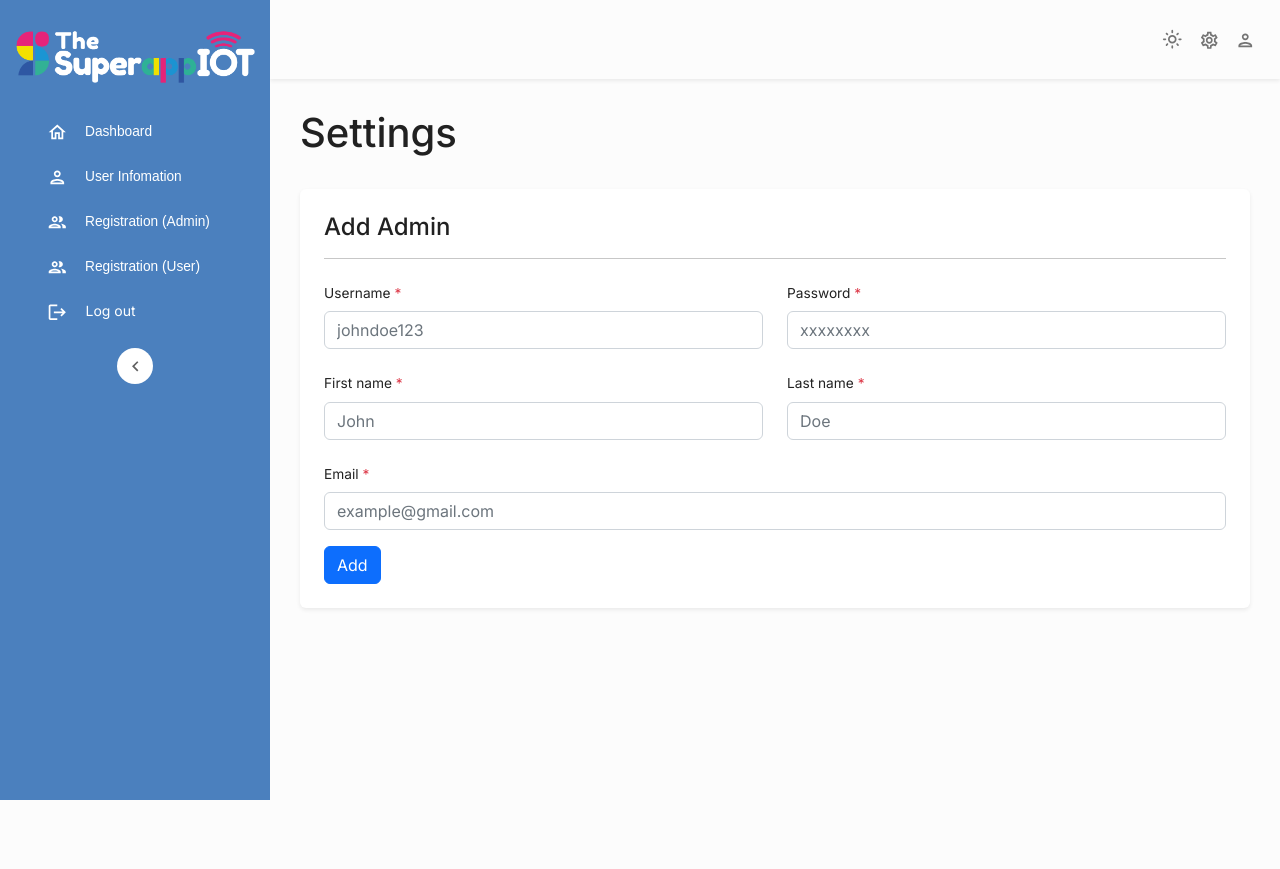
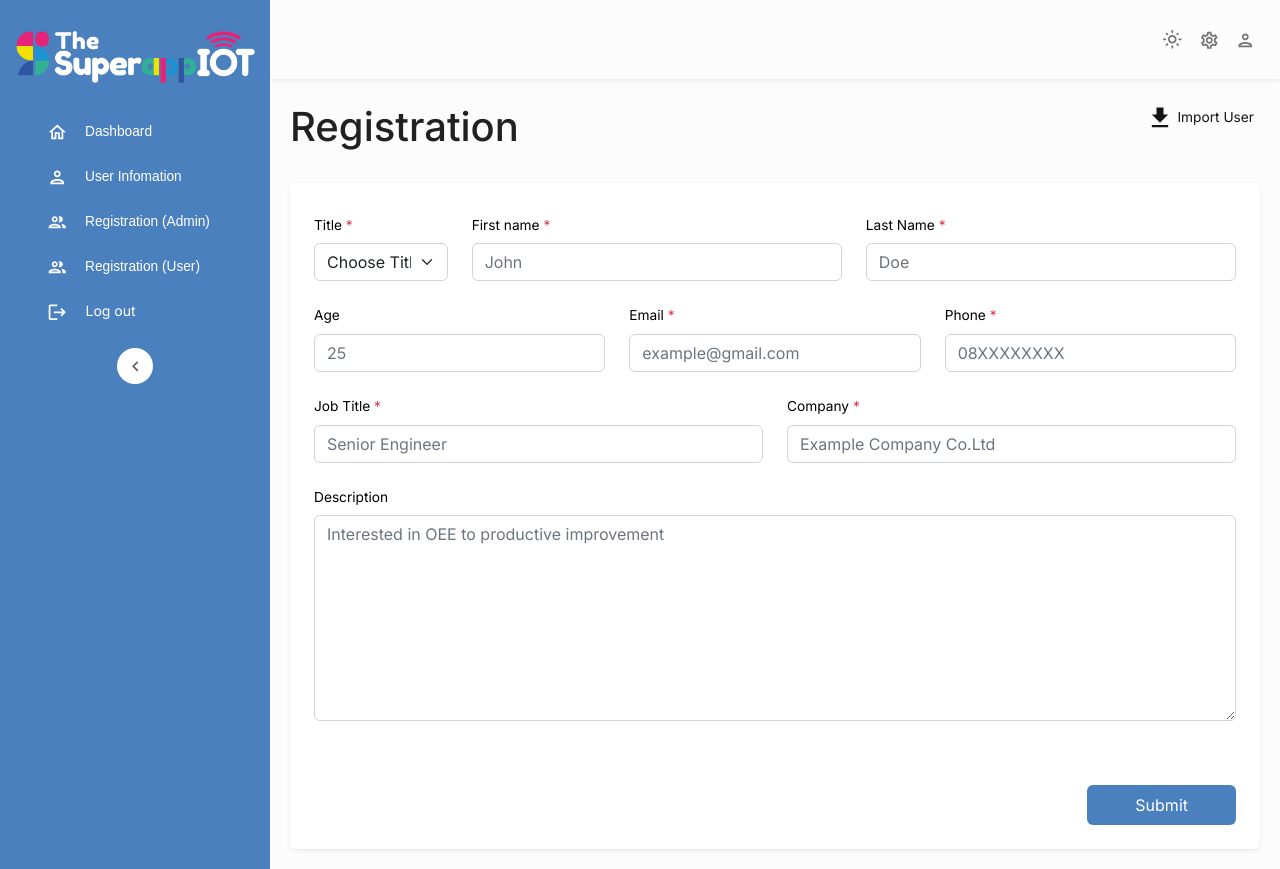
Before and after one commit to AjarnDang/mservice.metrosystems-des, a React (Create React App) app: page /useradd in a window 1280 px wide. Before the commit the page ends 800 px from the top, so only its background shows below. Built offline with nearby package versions, Linux system fonts and the light colour scheme; no server answers.

Commit message:
Update UserAdd.jsx

```diff
--- a/src/pages/UserAdd.jsx
+++ b/src/pages/UserAdd.jsx
@@ -1,55 +1,60 @@
 import React, { useState, useEffect } from "react";
+import { useNavigate } from "react-router-dom";
 import { tokens } from "../theme";
-import { Box, useTheme } from "@mui/material";
+import { Box, TextField, useTheme, Link } from "@mui/material";
+import FileDownloadIcon from "@mui/icons-material/FileDownload";
+import axios from "axios";
 
 import Topbar from "../components/Topbar";
 import Sidebar from "../components/Sidebar";
+
+import Swal from "sweetalert2";
+import withReactContent from "sweetalert2-react-content";
 import Form from "react-bootstrap/Form";
 import Button from "react-bootstrap/Button";
 import Row from "react-bootstrap/Row";
 import Col from "react-bootstrap/Col";
 
-import Swal from "sweetalert2";
-import withReactContent from "sweetalert2-react-content";
-import { useNavigate } from "react-router-dom";
-import axios from "axios";
-
-function AdminAdd() {
+const UserAdd = () => {
   const theme = useTheme();
   const colors = tokens(theme.palette.mode);
   const [isSidebar, setIsSidebar] = useState(true);
 
+  const navigate = useNavigate();
   const MySwal = withReactContent(Swal);
-  const navigate = useNavigate();
 
-  const [admin, setAdmin] = useState({
-    username: "",
-    password: "",
+  const [user, setUser] = useState({
+    title: "",
     fname: "",
     lname: "",
+    age: "",
+    phone: "",
     email: "",
+    jobtitle: "",
+    company: "",
+    description: "",
   });
 
   const handleChange = (event) => {
     const name = event.target.name;
     const value = event.target.value;
-    setAdmin((prev) => ({ ...prev, [name]: value }));
+    setUser((prev) => ({ ...prev, [name]: value }));
   };
 
   const handleSubmit = async (event) => {
     event.preventDefault();
     try {
-      await axios.post("http://localhost:3333/regadmin", admin);
-      navigate("/AdminAdd");
+      await axios.post("https://charming-goat-flannel-nightgown.cyclic.app/useradd", user);
+      navigate("/UserInfomation");
       MySwal.fire({
-        html: <i>Admin has been added successfully!</i>,
+        html: <i>User has been added successfully!</i>,
         icon: "success",
       }).then((value) => {
         window.location.reload();
       });
     } catch (err) {
         MySwal.fire({
-        html: <i>Fail to add Admin!</i>,
+        html: <i>Fail to add User!</i>,
         icon: "error",
         })
     }
@@ -60,50 +65,44 @@ function AdminAdd() {
       <Sidebar isSidebar={isSidebar} />
       <main className="content">
         <Topbar setIsSidebar={setIsSidebar} />
-        <Box m="30px">
+        <Box m="20px">
           <div className="row my-4">
             <div className="col-lg-6 col-md-12">
-              <h1>Settings</h1>
+              <h1>Registration</h1>
+            </div>
+            <div className="col-lg-6 col-md-12 right-button-header right-button-import">
+              <button
+                className="border-0 bg-transparent"
+                style={{ color: colors.grey[100],}}>
+                <FileDownloadIcon style={{ width: "28px", height: "28px" }} />{" "}
+                Import User
+              </button>
             </div>
           </div>
-          <div className="card border-0 shadow-sm p-4 w-100">
-            <Form>
-              <h4>Add Admin</h4>
-              <hr />
+
+          <div className="card border-0 shadow-sm p-4">
+            <Form className="form-bg-white" onSubmit={handleSubmit}>
               <Row className="mb-3">
-                <Col lg={6} md={12} sm={12}>
-                  <Form.Group controlId="formBasicUsername">
-                    <Form.Label className="label mt-2">
-                      Username <span className="text-danger">*</span>
+                <Col lg={2} md={12} sm={12}>
+                  <Form.Group controlId="formBasicTitle">
+                    <Form.Label className="label mt-2" style={{ color: "#000" }}>
+                      Title <span className="text-danger">*</span>
                     </Form.Label>
-                    <Form.Control
-                      type="text"
-                      name="username"
+                    <Form.Select
+                      name="title"
                       onChange={handleChange}
-                      placeholder="johndoe123"
                       required
-                    />
+                      >
+                      <option>Choose Title</option>
+                      <option value="Mr.">Mr.</option>
+                      <option value="Mrs.">Mrs.</option>
+                      <option value="Ms.">Ms.</option>
+                    </Form.Select>
                   </Form.Group>
                 </Col>
-                <Col lg={6} md={12} sm={12}>
-                  <Form.Group controlId="formBasicPassword">
-                    <Form.Label className="label mt-2">
-                      Password <span className="text-danger">*</span>
-                    </Form.Label>
-                    <Form.Control
-                      type="password"
-                      name="password"
-                      placeholder="xxxxxxxx"
-                      onChange={handleChange}
-                      required
-                    />
-                  </Form.Group>
-                </Col>
-              </Row>
-              <Row className="mb-3">
-                <Col lg={6} md={12} sm={12}>
+                <Col lg={5} md={12} sm={12}>
                   <Form.Group controlId="formBasicFirstname">
-                    <Form.Label className="label mt-2">
+                    <Form.Label className="label mt-2" style={{ color: "#000" }}>
                       First name <span className="text-danger">*</span>
                     </Form.Label>
                     <Form.Control
@@ -111,29 +110,47 @@ function AdminAdd() {
                       name="fname"
                       onChange={handleChange}
                       placeholder="John"
+                      className="w-100"
                       required
                     />
                   </Form.Group>
                 </Col>
-                <Col lg={6} md={12} sm={12}>
+                <Col lg={5} md={12} sm={12}>
                   <Form.Group controlId="formBasicLastname">
-                    <Form.Label className="label mt-2">
-                      Last name <span className="text-danger">*</span>
+                    <Form.Label className="label mt-2" style={{ color: "#000" }}>
+                      Last Name <span className="text-danger">*</span>
                     </Form.Label>
                     <Form.Control
                       type="text"
                       name="lname"
                       onChange={handleChange}
                       placeholder="Doe"
+                      className="w-100"
                       required
                     />
                   </Form.Group>
                 </Col>
               </Row>
+
               <Row className="mb-3">
-                <Col lg={12} md={12} sm={12}>
+                <Col lg={4} md={12} sm={12}>
+                  <Form.Group
+                    controlId="formBasicAge"
+                    style={{ color: "#000" }}
+                  >
+                    <Form.Label className="label mt-2">Age</Form.Label>
+                    <Form.Control
+                      type="number"
+                      name="age"
+                      onChange={handleChange}
+                      placeholder="25"
+                      className="w-100"
+                    />
+                  </Form.Group>
+                </Col>
+                <Col lg={4} md={12} sm={12}>
                   <Form.Group controlId="formBasicEmail">
-                    <Form.Label className="label mt-2">
+                    <Form.Label className="label mt-2" style={{ color: "#000" }}>
                       Email <span className="text-danger">*</span>
                     </Form.Label>
                     <Form.Control
@@ -141,18 +158,101 @@ function AdminAdd() {
                       name="email"
                       onChange={handleChange}
                       placeholder="example@gmail.com"
+                      className="w-100"
+                      required
+                    />
+                  </Form.Group>
+                </Col>
+                <Col lg={4} md={12} sm={12}>
+                  <Form.Group controlId="formBasicPhone">
+                    <Form.Label className="label mt-2" style={{ color: "#000" }}>
+                      Phone <span className="text-danger">*</span>
+                    </Form.Label>
+                    <Form.Control
+                      type="text"
+                      name="phone"
+                      onChange={handleChange}
+                      placeholder="08XXXXXXXX"
+                      className="w-100"
+                      maxLength={10}
+                      minLength={10}
                       required
                     />
                   </Form.Group>
                 </Col>
               </Row>
-              <Button onClick={handleSubmit}>Add</Button>
+
+              <Row className="mb-3">
+                <Col lg={6} md={12} sm={12}>
+                  <Form.Group controlId="formBasicJobTitle" style={{ color: "#000" }}>
+                    <Form.Label className="label mt-2">
+                      Job Title <span className="text-danger">*</span>
+                    </Form.Label>
+                    <Form.Control
+                      type="text"
+                      name="jobtitle"
+                      onChange={handleChange}
+                      placeholder="Senior Engineer"
+                      className="w-100"
+                    />
+                  </Form.Group>
+                </Col>
+                <Col lg={6} md={12} sm={12}>
+                  <Form.Group controlId="formBasicCompany" style={{ color: "#000" }}>
+                    <Form.Label className="label mt-2">
+                      Company <span className="text-danger">*</span>
+                    </Form.Label>
+                    <Form.Control
+                      type="text"
+                      name="company"
+                      onChange={handleChange}
+                      placeholder="Example Company Co.Ltd"
+                      className="w-100"
+                      required
+                    />
+                  </Form.Group>
+                </Col>
+              </Row>
+
+              <Row className="mb-3">
+                <Col>
+                  <Form.Group controlId="formBasicTitle">
+                    <Form.Label className="label mt-2" style={{ color: "#000" }}>
+                      Description
+                    </Form.Label>
+                    <Form.Control
+                      as="textarea"
+                      rows={8}
+                      name="description"
+                      onChange={handleChange}
+                      placeholder="Interested in OEE to productive improvement"
+                      className="w-100"
+                    />
+                  </Form.Group>
+                </Col>
+              </Row>
+
+              <div className="submit-right">
+                <Link href="./QrcodeGenetor">
+                  <Button
+                    style={{
+                      backgroundColor: colors.blueAccent[600],
+                      border: 0,
+                    }}
+                    type="submit"
+                    className="px-5 py-2 mt-5"
+                  >
+                    Submit
+                  </Button>
+                </Link>
+              </div>
             </Form>
           </div>
         </Box>
       </main>
     </div>
   );
-}
+};
 
-export default AdminAdd;
+
+export default UserAdd;
```
